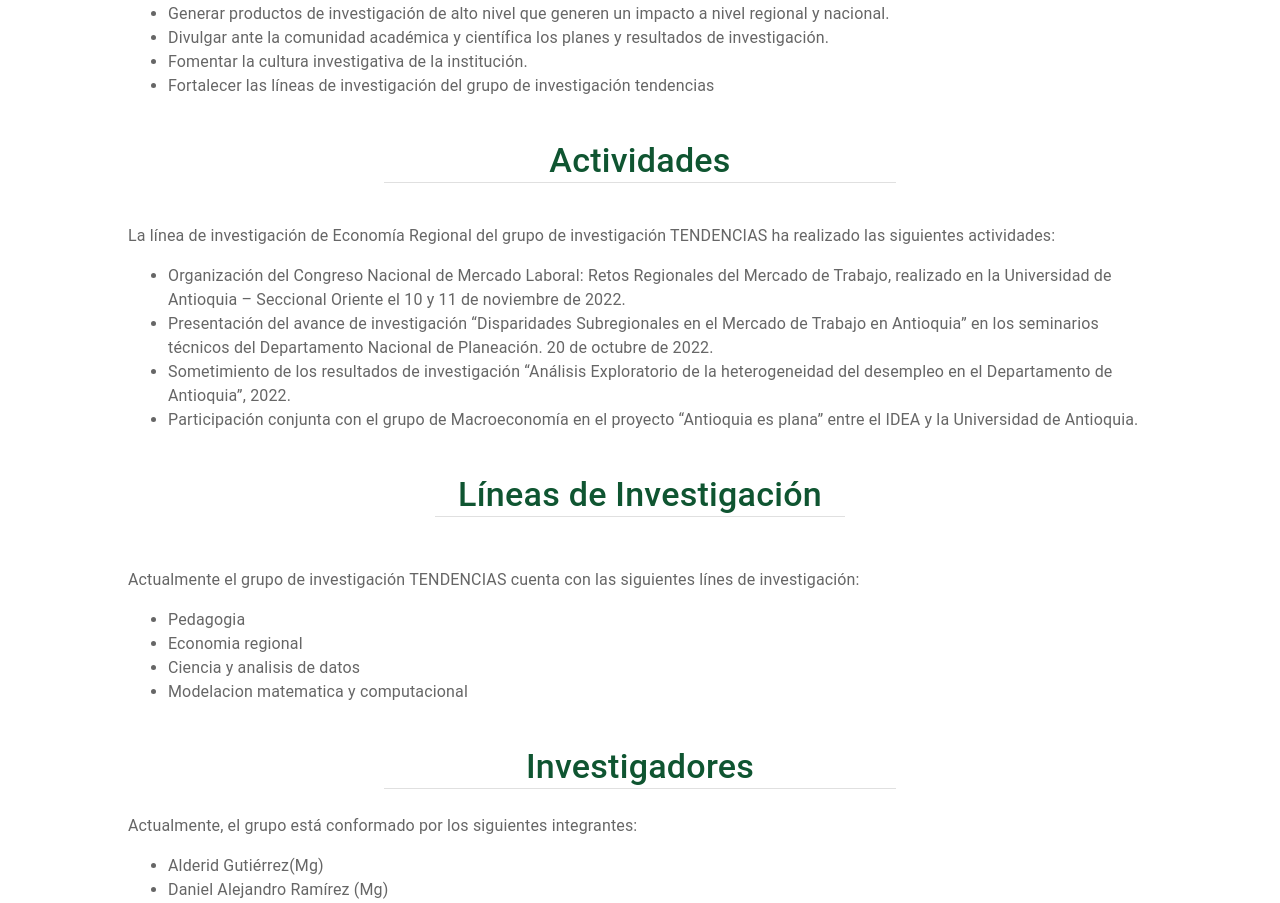
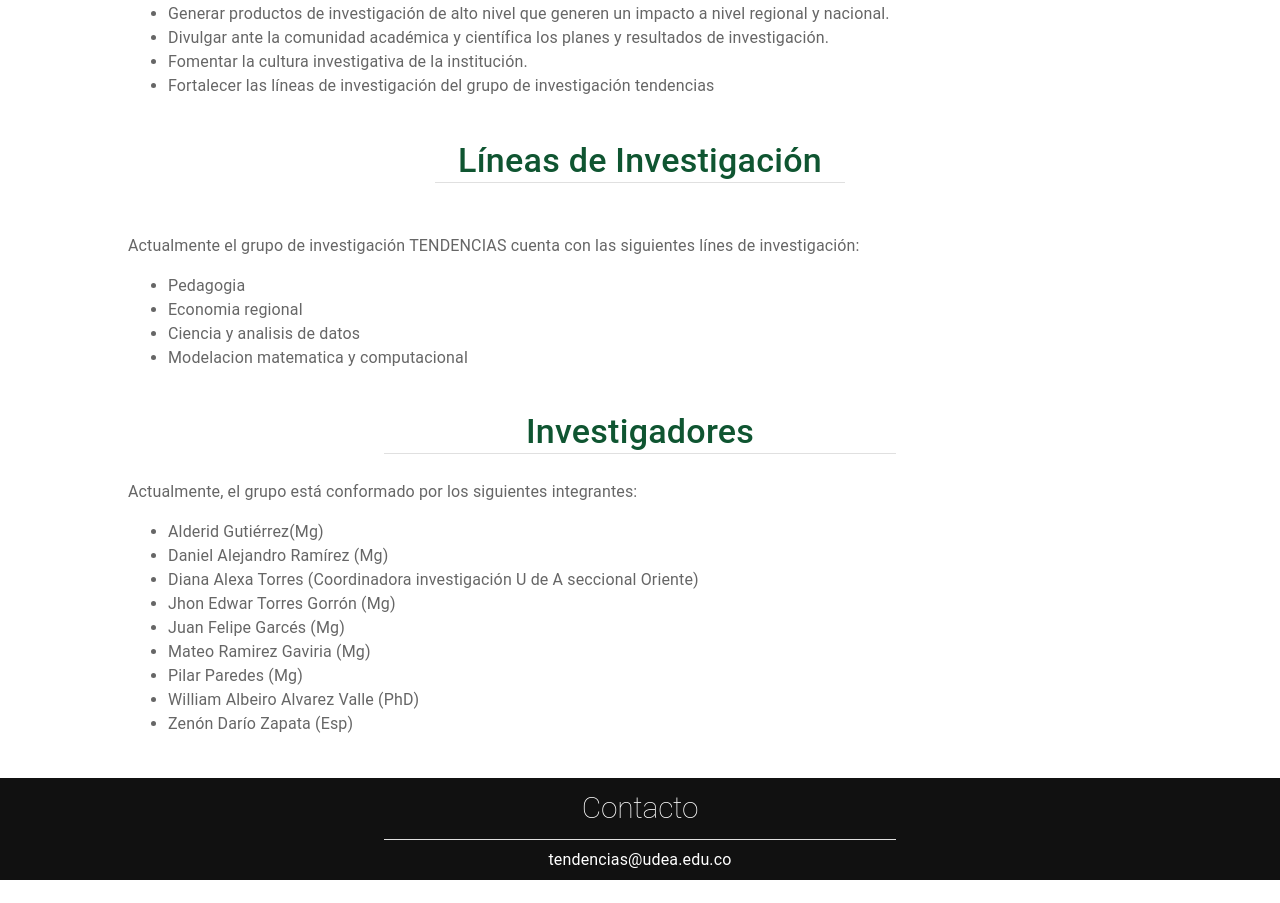
Before and after one commit to williz519/tendencias, a React (Create React App) app: page / in a window 1280 px wide. Shown: the part 1268-2171 px from the top of the page. After the commit the page ends 2148 px from the top, so only its background shows below. Built offline with nearby package versions, Linux system fonts and the light colour scheme.

Commit message:
Actividades

```diff
--- a/src/components/Mision/Mision.jsx
+++ b/src/components/Mision/Mision.jsx
@@ -112,70 +112,6 @@ const Mision = () => {
           </ul>
         </Box>
       </Box>
-
-      <Box
-        sx={{
-          display: "flex",
-          textAlign: "center",
-          justifyContent: "center",
-          flexDirection: "column",
-        }}
-        id="actividades"
-      >
-        <Box sx={{ padding: "2% 0%" }}>
-          <Typography
-            variant="h4"
-            sx={{
-              fontWeight: 500,
-              color: "#0f5531",
-            }}
-          >
-            Actividades
-          </Typography>
-          <Divider
-            sx={{
-              width: "40%",
-              margin: "0 auto",
-            }}
-          />
-        </Box>
-
-        <Box
-          sx={{
-            padding: "0% 10%",
-            textAlign: "left",
-            color: "#666",
-          }}
-        >
-          <p>
-            La línea de investigación de Economía Regional del grupo de
-            investigación TENDENCIAS ha realizado las siguientes actividades:
-          </p>
-          <ul>
-            <li>
-              Organización del Congreso Nacional de Mercado Laboral: Retos
-              Regionales del Mercado de Trabajo, realizado en la Universidad de
-              Antioquia – Seccional Oriente el 10 y 11 de noviembre de 2022.
-            </li>
-            <li>
-              Presentación del avance de investigación “Disparidades
-              Subregionales en el Mercado de Trabajo en Antioquia” en los
-              seminarios técnicos del Departamento Nacional de Planeación. 20 de
-              octubre de 2022.
-            </li>
-            <li>
-              Sometimiento de los resultados de investigación “Análisis
-              Exploratorio de la heterogeneidad del desempleo en el Departamento
-              de Antioquia”, 2022.
-            </li>
-            <li>
-              Participación conjunta con el grupo de Macroeconomía en el
-              proyecto “Antioquia es plana” entre el IDEA y la Universidad de
-              Antioquia.
-            </li>
-          </ul>
-        </Box>
-      </Box>
     </Box>
   );
 };
```
